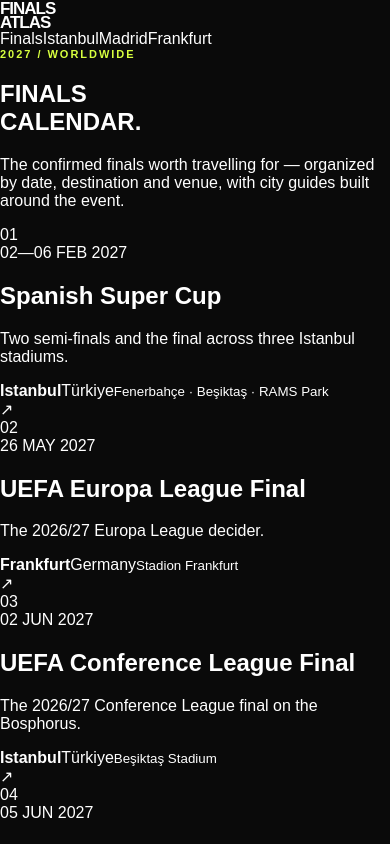
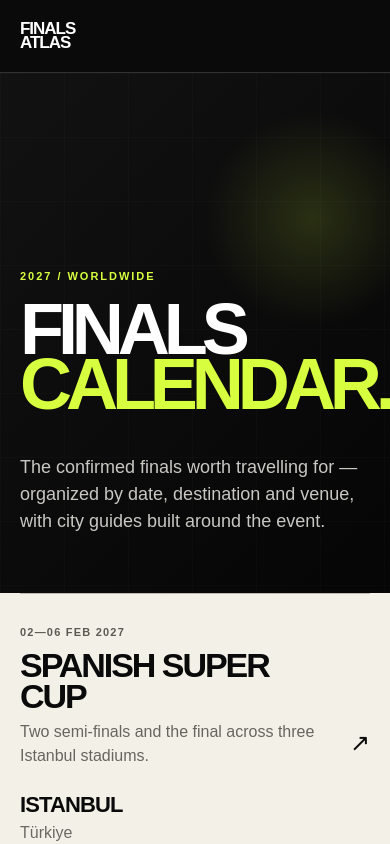
Before and after one commit to istanbulhighlights34-star/finalistanbul, a Next.js app: page /finals in a window 390 px wide. Shown: the top 844 px of the page. Built offline with nearby package versions, Linux system fonts and the light colour scheme.

Commit message:
Add styles for finals and city hubs

```diff
--- a/app/globals.css
+++ b/app/globals.css
@@ -700,3 +700,475 @@ footer p:last-child {
     font-size: 27vw;
   }
 }
+
+
+/* Internal editorial pages */
+
+.content-page {
+  min-height: 100vh;
+  background: var(--ink);
+}
+
+.page-header {
+  position: relative;
+  z-index: 20;
+  display: grid;
+  grid-template-columns: 1fr auto 1fr;
+  align-items: center;
+  padding: 28px 42px;
+  border-bottom: 1px solid rgba(255,255,255,.16);
+}
+
+.page-header nav {
+  display: flex;
+  gap: 28px;
+  font-size: 11px;
+  text-transform: uppercase;
+  letter-spacing: .12em;
+}
+
+.page-header nav a:hover {
+  color: var(--acid);
+}
+
+.page-hero {
+  position: relative;
+  overflow: hidden;
+  min-height: 600px;
+  display: flex;
+  flex-direction: column;
+  justify-content: flex-end;
+  padding: 120px 42px 72px;
+  background:
+    radial-gradient(circle at 80% 28%, rgba(215,255,63,.15), transparent 22%),
+    linear-gradient(135deg, #121212, #050505);
+}
+
+.page-hero::before {
+  content: "";
+  position: absolute;
+  inset: 0;
+  opacity: .12;
+  background-image:
+    linear-gradient(rgba(255,255,255,.15) 1px, transparent 1px),
+    linear-gradient(90deg, rgba(255,255,255,.15) 1px, transparent 1px);
+  background-size: 64px 64px;
+}
+
+.page-hero > * {
+  position: relative;
+  z-index: 2;
+}
+
+.page-hero h1 {
+  margin: 0;
+  max-width: 1200px;
+  font-size: clamp(76px, 13vw, 190px);
+  line-height: .76;
+  letter-spacing: -.085em;
+  font-weight: 900;
+  text-transform: uppercase;
+}
+
+.page-hero h1 span {
+  color: var(--acid);
+}
+
+.page-lede {
+  max-width: 720px;
+  margin: 42px 0 0;
+  color: #c8c7c2;
+  font-size: clamp(18px, 1.7vw, 24px);
+  line-height: 1.5;
+}
+
+.calendar-list {
+  background: var(--paper);
+  color: var(--ink);
+  padding: 0 42px 100px;
+}
+
+.calendar-row {
+  display: grid;
+  grid-template-columns: 70px minmax(0, 1.5fr) minmax(220px, .75fr) 36px;
+  gap: 24px;
+  align-items: center;
+  min-height: 230px;
+  border-top: 1px solid #bdb9af;
+  transition: background 180ms ease, color 180ms ease;
+}
+
+.calendar-row:last-child {
+  border-bottom: 1px solid #bdb9af;
+}
+
+.calendar-row:hover {
+  background: var(--ink);
+  color: white;
+}
+
+.calendar-index {
+  color: #77736a;
+  font-size: 11px;
+}
+
+.calendar-date {
+  color: #5d5a53;
+  font-size: 11px;
+  font-weight: 800;
+  letter-spacing: .11em;
+}
+
+.calendar-row:hover .calendar-date {
+  color: var(--acid);
+}
+
+.calendar-row h2 {
+  margin: 10px 0 8px;
+  max-width: 760px;
+  font-size: clamp(34px, 4vw, 64px);
+  line-height: .92;
+  letter-spacing: -.06em;
+  text-transform: uppercase;
+}
+
+.calendar-row p {
+  max-width: 620px;
+  margin: 0;
+  color: #68655e;
+  line-height: 1.5;
+}
+
+.calendar-row:hover p {
+  color: #aaa;
+}
+
+.calendar-place {
+  display: flex;
+  flex-direction: column;
+  gap: 6px;
+}
+
+.calendar-place strong {
+  font-size: 22px;
+  text-transform: uppercase;
+  letter-spacing: -.04em;
+}
+
+.calendar-place span,
+.calendar-place small {
+  color: #6c6962;
+}
+
+.calendar-row:hover .calendar-place span,
+.calendar-row:hover .calendar-place small {
+  color: #aaa;
+}
+
+.calendar-arrow {
+  justify-self: end;
+  font-size: 24px;
+}
+
+.verification-block,
+.detail-section {
+  display: grid;
+  grid-template-columns: 1fr 1fr;
+  gap: 70px;
+  padding: 100px 42px;
+  border-top: 1px solid #272727;
+}
+
+.verification-block h2,
+.detail-title h2,
+.planning-section h2 {
+  margin: 0;
+  font-size: clamp(46px, 6vw, 92px);
+  line-height: .88;
+  letter-spacing: -.07em;
+  text-transform: uppercase;
+}
+
+.verification-block > div:last-child,
+.prose-column {
+  align-self: end;
+  max-width: 650px;
+  color: #aaa;
+  font-size: 17px;
+  line-height: 1.7;
+}
+
+.city-facts {
+  display: grid;
+  grid-template-columns: repeat(4, 1fr);
+  border-top: 1px solid #2c2c2c;
+  border-bottom: 1px solid #2c2c2c;
+}
+
+.city-facts div {
+  min-height: 150px;
+  display: flex;
+  flex-direction: column;
+  justify-content: space-between;
+  padding: 26px 24px;
+  border-right: 1px solid #2c2c2c;
+}
+
+.city-facts div:last-child {
+  border-right: 0;
+}
+
+.city-facts span {
+  color: var(--acid);
+  font-size: 11px;
+  font-weight: 800;
+  letter-spacing: .1em;
+}
+
+.city-facts strong {
+  font-size: 18px;
+  letter-spacing: -.03em;
+  text-transform: uppercase;
+}
+
+.detail-list {
+  border-top: 1px solid #333;
+}
+
+.detail-row {
+  display: grid;
+  grid-template-columns: 100px 1fr minmax(180px, .7fr);
+  gap: 22px;
+  align-items: center;
+  padding: 24px 0;
+  border-bottom: 1px solid #333;
+}
+
+.detail-row > span {
+  color: var(--acid);
+  font-size: 11px;
+  font-weight: 800;
+}
+
+.detail-row h3 {
+  margin: 0 0 6px;
+  font-size: 23px;
+  letter-spacing: -.04em;
+}
+
+.detail-row p {
+  margin: 0;
+  color: #84847e;
+  font-size: 13px;
+}
+
+.detail-row > strong {
+  justify-self: end;
+  text-align: right;
+  font-size: 12px;
+  text-transform: uppercase;
+  letter-spacing: .06em;
+}
+
+.paper-section {
+  padding: 100px 42px;
+  background: var(--paper);
+  color: var(--ink);
+}
+
+.zone-grid {
+  display: grid;
+  grid-template-columns: repeat(4, 1fr);
+  border-top: 1px solid #bdb9af;
+  border-bottom: 1px solid #bdb9af;
+}
+
+.zone-grid article {
+  min-height: 300px;
+  padding: 24px;
+  border-right: 1px solid #bdb9af;
+}
+
+.zone-grid article:last-child {
+  border-right: 0;
+}
+
+.zone-grid span {
+  color: #817d73;
+  font-size: 11px;
+}
+
+.zone-grid h3 {
+  margin: 90px 0 18px;
+  font-size: 28px;
+  letter-spacing: -.05em;
+}
+
+.zone-grid p {
+  margin: 0;
+  color: #625f58;
+  line-height: 1.6;
+  font-size: 14px;
+}
+
+.planning-section {
+  padding: 100px 42px;
+  background: #111;
+}
+
+.planning-grid {
+  display: grid;
+  grid-template-columns: repeat(3, 1fr);
+  margin-top: 55px;
+  border-top: 1px solid #333;
+  border-left: 1px solid #333;
+}
+
+.planning-grid span {
+  min-height: 120px;
+  display: flex;
+  align-items: flex-end;
+  padding: 22px;
+  border-right: 1px solid #333;
+  border-bottom: 1px solid #333;
+  font-size: 18px;
+  font-weight: 700;
+  letter-spacing: -.03em;
+  text-transform: uppercase;
+}
+
+.home-more-link,
+.spotlight-link {
+  margin-top: 28px;
+}
+
+.event-card {
+  color: inherit;
+}
+
+@media (max-width: 900px) {
+  .page-header {
+    grid-template-columns: 1fr auto;
+    padding: 22px 20px;
+  }
+
+  .page-header nav {
+    display: none;
+  }
+
+  .page-hero {
+    min-height: 520px;
+    padding: 100px 20px 58px;
+  }
+
+  .page-hero h1 {
+    font-size: clamp(66px, 18vw, 120px);
+  }
+
+  .calendar-list,
+  .paper-section,
+  .planning-section {
+    padding-left: 20px;
+    padding-right: 20px;
+  }
+
+  .calendar-row {
+    grid-template-columns: 42px 1fr 28px;
+    padding: 28px 0;
+  }
+
+  .calendar-place {
+    grid-column: 2;
+  }
+
+  .calendar-arrow {
+    grid-column: 3;
+    grid-row: 1 / span 2;
+  }
+
+  .verification-block,
+  .detail-section {
+    grid-template-columns: 1fr;
+    gap: 40px;
+    padding: 75px 20px;
+  }
+
+  .city-facts {
+    grid-template-columns: 1fr 1fr;
+  }
+
+  .city-facts div:nth-child(2) {
+    border-right: 0;
+  }
+
+  .zone-grid {
+    grid-template-columns: 1fr 1fr;
+  }
+
+  .zone-grid article:nth-child(2) {
+    border-right: 0;
+  }
+
+  .planning-grid {
+    grid-template-columns: 1fr 1fr;
+  }
+}
+
+@media (max-width: 560px) {
+  .page-header {
+    grid-template-columns: 1fr;
+  }
+
+  .page-header .header-cta {
+    display: none;
+  }
+
+  .page-hero h1 {
+    font-size: 18.5vw;
+  }
+
+  .calendar-row {
+    grid-template-columns: 1fr 24px;
+  }
+
+  .calendar-index {
+    display: none;
+  }
+
+  .calendar-place {
+    grid-column: 1;
+  }
+
+  .calendar-arrow {
+    grid-column: 2;
+    grid-row: 1 / span 2;
+  }
+
+  .city-facts {
+    grid-template-columns: 1fr;
+  }
+
+  .city-facts div {
+    border-right: 0;
+    border-bottom: 1px solid #2c2c2c;
+  }
+
+  .detail-row {
+    grid-template-columns: 1fr;
+  }
+
+  .detail-row > strong {
+    justify-self: start;
+    text-align: left;
+  }
+
+  .zone-grid,
+  .planning-grid {
+    grid-template-columns: 1fr;
+  }
+
+  .zone-grid article {
+    border-right: 0;
+    border-bottom: 1px solid #bdb9af;
+  }
+}
```
